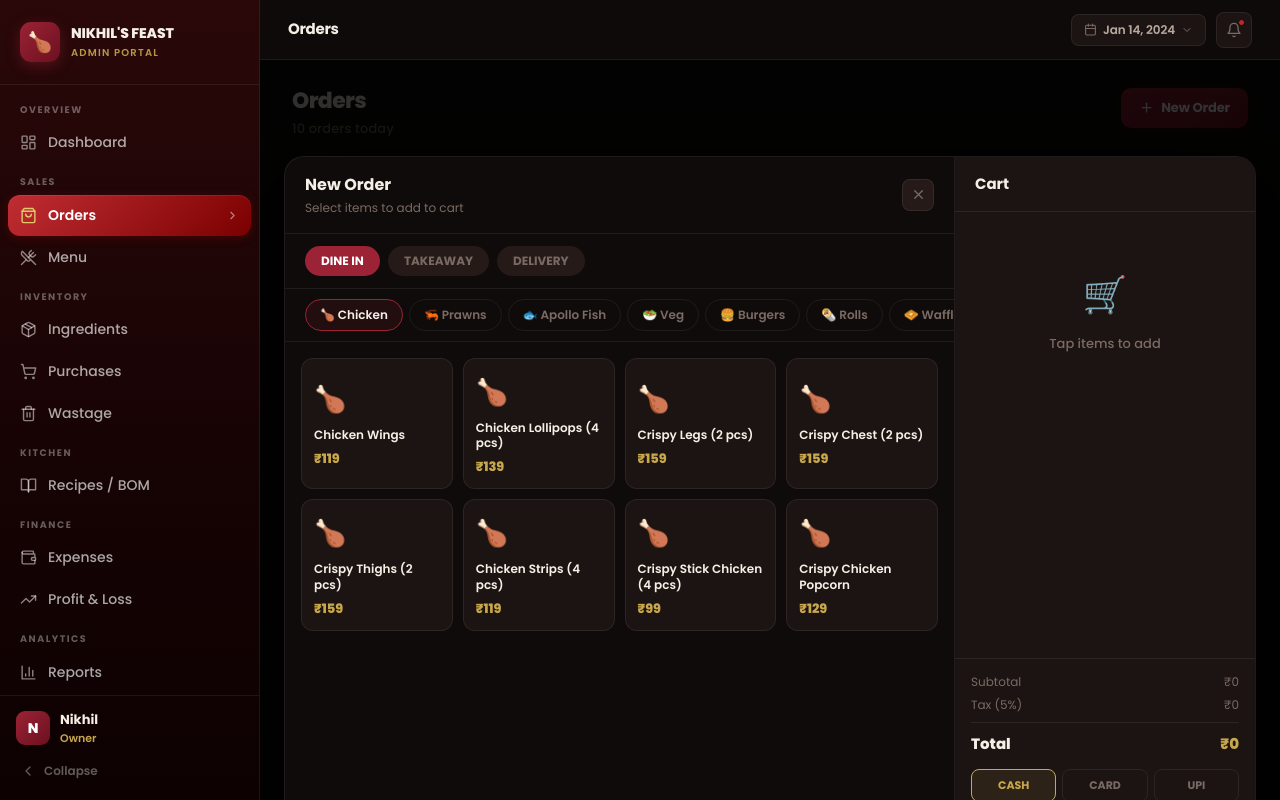
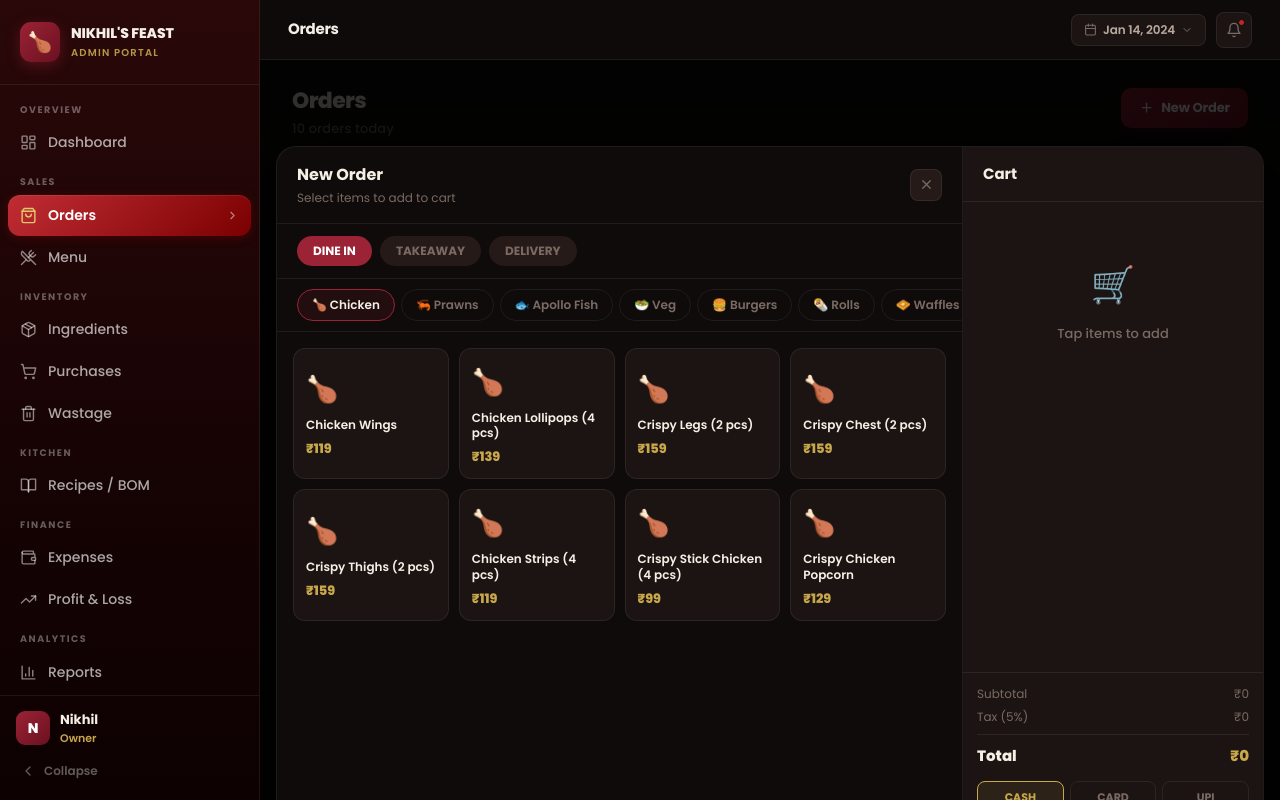
Before and after one commit to chakrireddyhps/nikhils-feast-portal, a Next.js app: page /orders in a window 1280 px wide. Both pictures are taken after a click on the button "New Order". Shown: the top 800 px of the page. Built offline with nearby package versions, Linux system fonts and the light colour scheme.

Commit message:
fix: modal height - show payment and complete button fully

```diff
--- a/src/app/(admin)/orders/page.tsx
+++ b/src/app/(admin)/orders/page.tsx
@@ -72,11 +72,11 @@ function NewOrderModal({ onClose }: { onClose: () => void }) {
 
   return (
     // Full screen overlay
-    <div style={{ position: 'fixed', inset: 0, zIndex: 999, background: 'rgba(0,0,0,0.8)', display: 'flex', alignItems: 'center', justifyContent: 'center', padding: 24 }}>
+    <div style={{ position: 'fixed', inset: 0, zIndex: 999, background: 'rgba(0,0,0,0.8)', display: 'flex', alignItems: 'center', justifyContent: 'center', padding: 16 }}>
       {/* Modal box — fixed height, two-column layout */}
       <div style={{
         display: 'flex', width: '100%', maxWidth: 1080,
-        height: 'calc(100vh - 80px)', maxHeight: 780,
+        height: 'calc(100vh - 60px)', maxHeight: 860,
         background: T.bg, borderRadius: 20, overflow: 'hidden',
         boxShadow: '0 32px 80px rgba(0,0,0,0.7)',
         border: `1px solid ${T.border}`,
@@ -194,7 +194,7 @@ function NewOrderModal({ onClose }: { onClose: () => void }) {
           </div>
 
           {/* Summary + Payment + CTA */}
-          <div style={{ padding: '14px 16px', borderTop: `1px solid ${T.border}`, flexShrink: 0 }}>
+          <div style={{ padding: '12px 14px', borderTop: `1px solid ${T.border}`, flexShrink: 0 }}>
             {/* Totals */}
             <div style={{ marginBottom: 14 }}>
               {[['Subtotal', fmtINRFull(subtotal)], ['Tax (5%)', fmtINRFull(tax)]].map(([l, v]) => (
```
